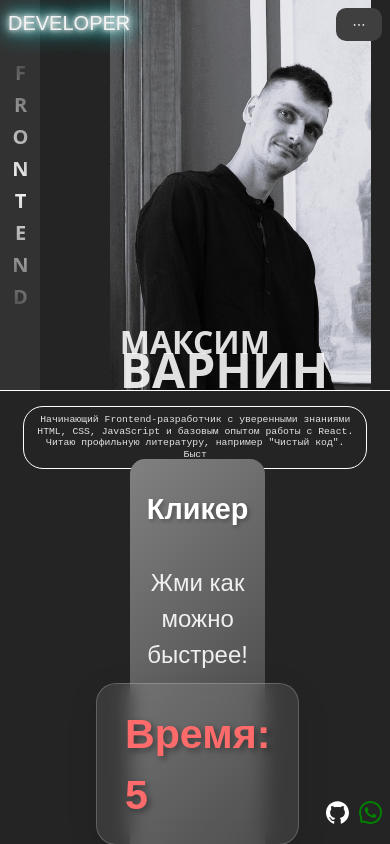
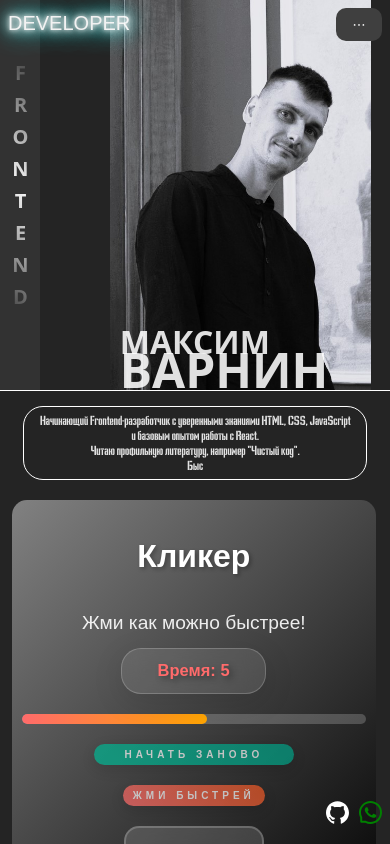
Before and after one commit to Mksm1929/website-, a React (Vite) app: page /Clicker in a window 390 px wide. Shown: the top 844 px of the page. Built offline with nearby package versions, Linux system fonts and the light colour scheme.

Commit message:
адаптировал кликер под разные разрешения

```diff
--- a/src/App.css
+++ b/src/App.css
@@ -5,6 +5,14 @@
 @font-face {
   font-family: 'BlackOps';
   src: url('./assets/fonts/BlackOpsOne.ttf') format('truetype');
+}
+@font-face {
+  font-family: 'Porshe';
+  src: url('./assets/fonts/Porsche.ttf') format('truetype');
+}
+@font-face {
+  font-family: 'Danger';
+  src: url('./assets/fonts/Danger.ttf') format('truetype');
 }
 .app {
     display: flex;
--- a/src/App.tsx
+++ b/src/App.tsx
@@ -4,7 +4,7 @@ import { Header } from "./components/Header/Header";
 import { Router } from "./provider/router";
 import { Footer } from "./components/Footer/Footer";
 import "./AppCommon.css";
-import { TextWriter } from "./components/TextWriter";
+import { About } from "./page/About/About";
 
 
 function App() {
@@ -13,17 +13,7 @@ function App() {
       <Header />
       <WelcomePage />
       <div className="app-content">
-              <div className="container-welcome-p">
-                <TextWriter
-                  text={`Начинающий Frontend-разработчик с уверенными знаниями\r\n
-                  HTML, CSS, JavaScript и базовым опытом работы с React.\r\n
-                  Читаю профильную литературу, например "Чистый код".\n
-                  Быстро обучаюсь, умею работать с Git.\n
-                  Ищу первую работу в команде,\n
-                  где смогу развиваться и приносить пользу.`}
-                  speed={25}
-                />
-              </div>
+        <About />
         <Router />
         <div className="app-footer">
           <Footer />
--- a/src/components/WelcomePage/WelcomePage.css
+++ b/src/components/WelcomePage/WelcomePage.css
@@ -8,36 +8,6 @@
   display: flex;
   justify-content: end;
   border-bottom: 1px solid white;
-}
-
-
-.container-welcome-p {
-  word-break: break-all;
-  position: relative;
-  bottom: -50px;
-  border: 1px solid white;
-  font-size: 2.5vw;
-  padding: 10px 10px;
-  text-align: center;
-  align-items: center;
-  font-family: "Courier New" ;
-  border-radius: 20px;
-  white-space: pre-line;
-  line-height: 0.6;
-  width: 90%;
-  box-sizing: border-box;
-  left: 4%;
-}
-
-@media (min-width: 870px) {
-  .container-welcome-p {
-    min-width: 60%;
-    bottom: 250px;
-    width: calc(100% - 500px);
-    border-radius: 40px 0px;
-    left: 5%;
-    font-size: 1.5vw;
-  }
 }
 
 .welcome-frontend {
--- /dev/null
+++ b/src/page/About/About.css
@@ -0,0 +1,28 @@
+.container-welcome-p {
+  word-break: break-all;
+  position: relative;
+  bottom: -50px;
+  border: 1px solid white;
+  font-size: 3.2vw;
+  padding: 10px 10px;
+  text-align: center;
+  align-items: center;
+  font-family: "Danger" ;
+  border-radius: 20px;
+  white-space: pre-line;
+  line-height: 0.6;
+  width: 90%;
+  box-sizing: border-box;
+  left: 4%;
+}
+
+@media (min-width: 870px) {
+  .container-welcome-p {
+    min-width: 60%;
+    bottom: 250px;
+    width: calc(100% - 500px);
+    border-radius: 40px 0px;
+    left: 5%;
+    font-size: 2.1vw;
+  }
+}
--- /dev/null
+++ b/src/page/About/About.tsx
@@ -0,0 +1,19 @@
+import { TextWriter } from "../../components/TextWriter";
+import "./About.css";
+
+
+export const About = () => {
+
+    return (
+        <div className="container-welcome-p">
+            <TextWriter
+                text={`Начинающий Frontend-разработчик с уверенными знаниями HTML, CSS, JavaScript\r\n
+                   и базовым опытом работы с React.\r\n
+                  Читаю профильную литературу, например "Чистый код".\n
+                  Быстро обучаюсь, умею работать с Git.\n
+                  Ищу первую работу в команде, где смогу развиваться и приносить пользу.`}
+                speed={25}
+            />
+        </div>
+    )
+}
--- a/src/page/Project/Clicker/Clicker.css
+++ b/src/page/Project/Clicker/Clicker.css
@@ -3,26 +3,27 @@
   flex-direction: column;
   align-items: center;
   min-height: 50vh;
+  min-width: 60%;
   background: linear-gradient(135deg, #818181 0%, #000000 100%);
   font-family: 'Arial', sans-serif;
   padding: 0px 20px;
   color: white;
   border-radius: 15px;
   position: relative;
-  left: 32%;
-  top: 40px;
-  width: 30%;
+  left: 20%;
+  bottom: 100px;
+  width: 50%;
 }
 
 .clicker-title {
-  font-size: 1rem;
+  font-size: 1.2rem;
   margin-bottom: 10px;
   text-shadow: 2px 2px 4px rgba(0, 0, 0, 0.3);
   text-align: center;
 }
 
 .clicker-subtitle {
-  font-size: 1.5rem;
+  font-size: 1.2rem;
   margin-bottom: 10px;
   opacity: 0.9;
   text-align: center;
@@ -35,10 +36,12 @@
   padding: 10px 20px;
   border: 1px solid rgba(255, 255, 255, 0.2);
   box-shadow: 0 8px 32px rgba(0, 0, 0, 0.1);
+  width: 30%;
 }
 
 .timer-text {
-  font-size: 2rem;
+  font-size: 2vw;
+  text-align: center;
   font-weight: bold;
   margin: 0;
   text-shadow: 3px 3px 6px rgba(0, 0, 0, 0.4);
@@ -64,14 +67,13 @@
 .buttons-container {
   display: flex;
   gap: 20px;
-  margin: 30px 0;
   flex-wrap: wrap;
   justify-content: center;
 }
 
 .clicker-button {
   padding: 15px 30px;
-  font-size: 1rem;
+  font-size: 90%;
   font-weight: bold;
   border: none;
   border-radius: 50px;
@@ -88,21 +90,15 @@
   content: '';
   position: absolute;
   top: 0;
-  left: -100%;
-  width: 100%;
-  height: 100%;
   background: linear-gradient(90deg, transparent, rgba(255, 255, 255, 0.2), transparent);
   transition: left 0.5s;
 }
 
-.clicker-button:hover::before {
-  left: 100%;
-}
+
 
 .click-button {
   background: linear-gradient(45deg, #ff6b6b, #ee5a24);
   color: white;
-  min-width: 200px;
 }
 
 .click-button:not(:disabled):hover {
@@ -214,9 +210,12 @@
   font-size: 1.2rem;
 }
 
-@media (max-width: 768px) {
+@media (max-width: 870px) {
   .clicker-container {
+    width: 90%;
     padding: 10px;
+    left: 2.2%;
+    top: 70px;
   }
 
   .clicker-title {
@@ -224,34 +223,36 @@
   }
 
   .timer-text {
-    font-size: 3rem;
+    text-align: center;
+    font-size: 1rem;
   }
 
   .counter-text {
-    font-size: 2rem;
+    font-size: 1rem;
   }
 
   .buttons-container {
-    flex-direction: column;
     align-items: center;
+    width: 50%;
   }
 
   .clicker-button {
-    width: 100%;
-    max-width: 300px;
+    padding: 5px 10px;
+    font-size: 10px;
   }
 }
 
-@media (max-width: 480px) {
-  .timer-container {
-    padding: 20px 30px;
-  }
 
-  .timer-text {
-    font-size: 2.5rem;
-  }
-
-  .clicker-title {
-    font-size: 1.8rem;
+@media (max-width: 500px) {
+  .clicker-container {
+    width: 90%;
+    padding: 10px;
+    left: 1%;
   }
 }
+
+@media (max-width: 1200px) {
+  .clicker-container {
+    bottom: 0;
+  }
+}
--- a/src/page/Project/Todo-List/TodoList.tsx
+++ b/src/page/Project/Todo-List/TodoList.tsx
@@ -3,6 +3,7 @@ import "./TodoList.css";
 import { useAppDispatch, useAppSelector } from "../../../hooks/hooks";
 import { addTodo, toggleTodo, deleteTodo } from "./todosSlice";
 import { useState } from "react";
+import type { KeyboardEvent } from 'react';
 
 
 export const TodoList: React.FC = () => {
@@ -27,6 +28,10 @@ export const TodoList: React.FC = () => {
     }
   };
 
+  const onKeyEnter = (e: KeyboardEvent<HTMLInputElement>) => {
+    if (e.key === "Enter") return handleAddTodo()
+  };
+
   const handleToggleTodo = (id?: number) => {
     if (id) {
       dispatch(toggleTodo(id));
@@ -44,6 +49,7 @@ export const TodoList: React.FC = () => {
       <h1>Список задач</h1>
       <div className="todo-input-container">
         <input
+          onKeyPress={onKeyEnter}
           className="todo-input"
           type="text"
           value={inputValue}
```
Also changed, not shown: src/assets/fonts/Danger.ttf (added), src/assets/fonts/Porsche.ttf (added).
